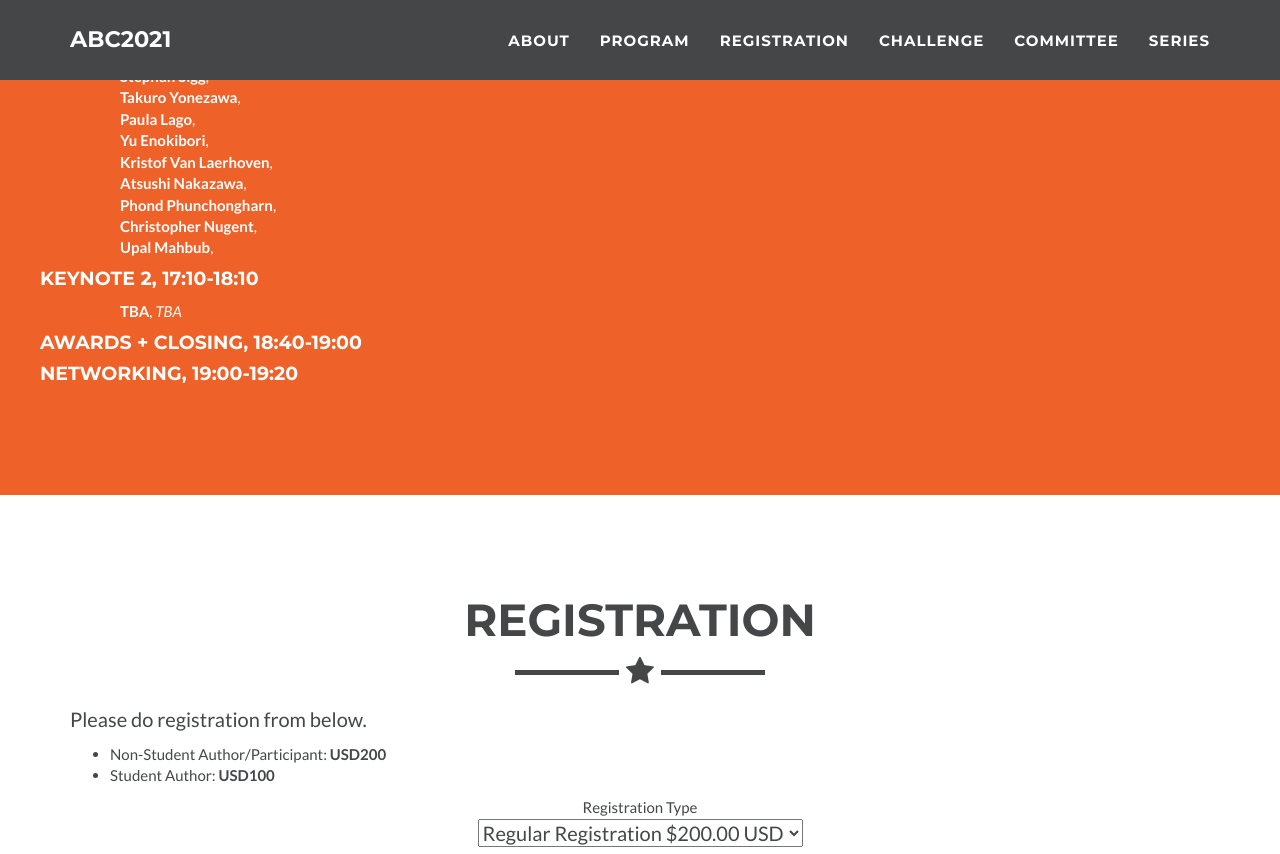
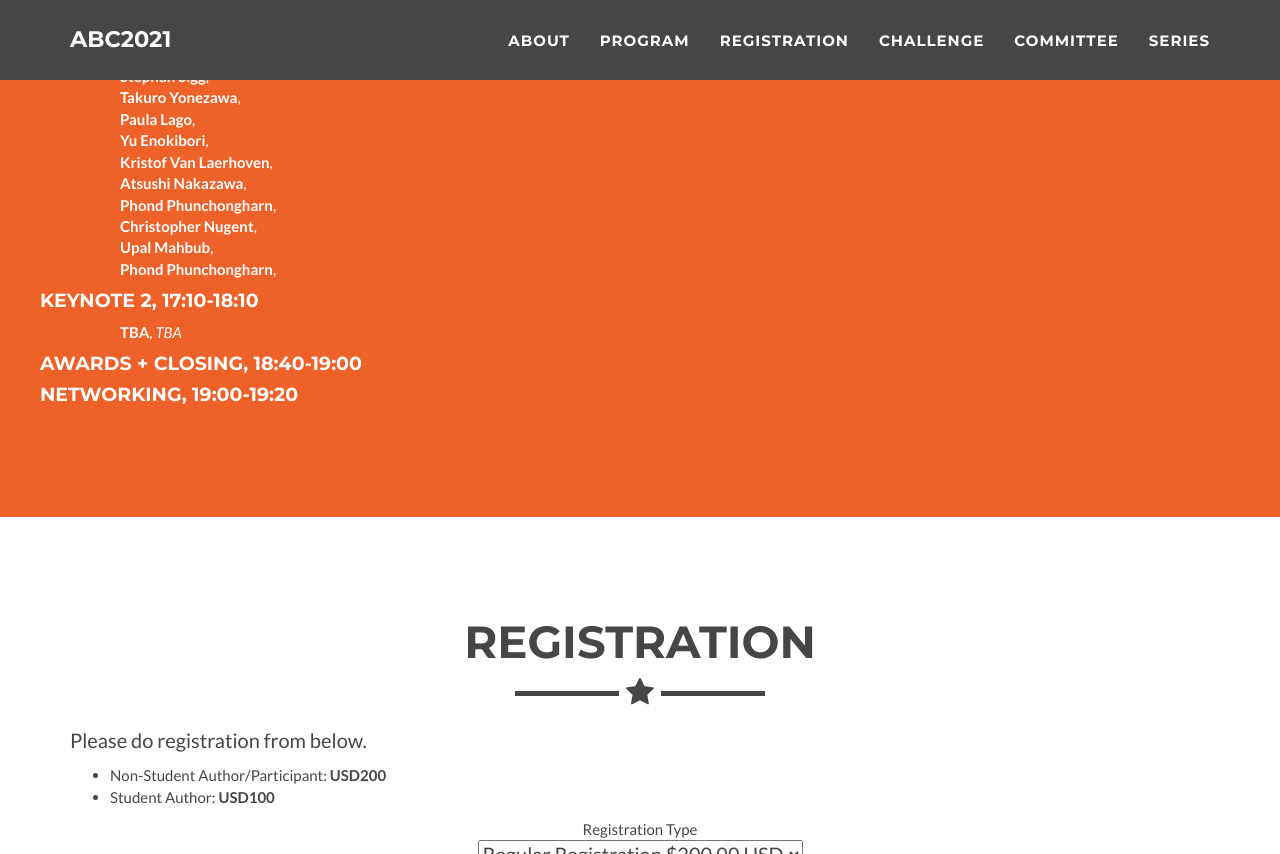
Before and after one commit to abc-research/abc-research.github.io, a Jekyll site: the page built from index.html, in a window 1280 px wide and 900 px high, scrolled down 4338 px, cut to the strip 0-854 px from the top of the window. Built offline with Jekyll 4.4.1, drawn with Linux system fonts in a browser that asks for light colours.

Commit message:
Update _config.yml

```diff
--- a/_config.yml
+++ b/_config.yml
@@ -162,6 +162,7 @@ program:
           - title: "Phond Phunchongharn"
           - title: "Christopher Nugent"
           - title: "Upal Mahbub"
+          - title: "Phond Phunchongharn"
       - name: "Keynote 2"
         time: "17:10-18:10"
         paper:
```
